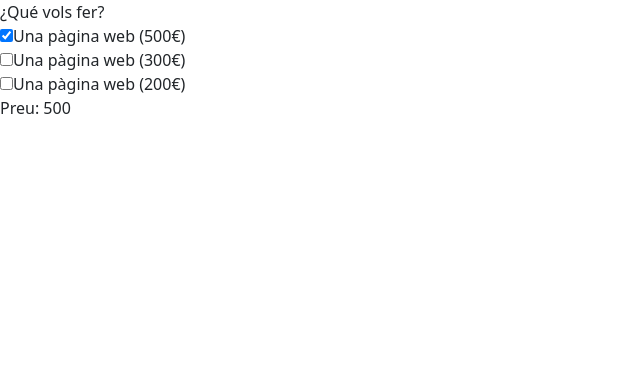
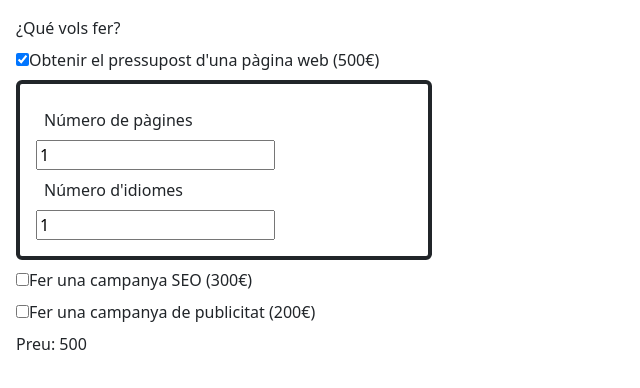
Before and after one commit to DDelgadoD/ITACADEMY-Sprint-7-Pressupost, a Vue app: page / in a window 1280 px wide. Both pictures are taken after a click on the checkbox 6 px from the left and 35 px from the top of the page. Shown: the top 388 px of the page, without its empty margins (0-640 px from the left). Built offline with nearby package versions, Linux system fonts and the light colour scheme.

Commit message:
Nivell 1 - Exercici 2

```diff
--- a/index.html
+++ b/index.html
@@ -7,7 +7,7 @@
     <title>Vite + Vue</title>
   </head>
   <body>
-    <div id="app"></div>
+    <div id="app" class="p-3"></div>
     <script type="module" src="/src/main.js"></script>
   </body>
 </html>
--- a/package.json
+++ b/package.json
@@ -9,6 +9,7 @@
     "preview": "vite preview"
   },
   "dependencies": {
+    "axios": "^1.3.2",
     "bootstrap": "5.3.0-alpha1",
     "popper.js": "^1.16.1",
     "vue": "^3.2.45",
--- a/src/components/Home.vue
+++ b/src/components/Home.vue
@@ -1,35 +1,55 @@
 <template>
-    <div>
+  <div class="mb-2">
     ¿Qué vols fer?
   </div>
-    <div>
-      <input type="checkbox" id="checkbox0" v-on:click = "totalPrice(0)" />
-      <label for="checkbox">Una pàgina web ({{ price[0] }}€)</label>
+  <div class="mb-2">
+    <input type="checkbox" id="checkbox0" @click="totalPrice(0)"/>
+    <label  for="checkbox">Obtenir el pressupost d'una pàgina web  ({{ price[0] }}€)</label>
+    <div v-if="pane" class="mt-2">
+      <Panell :basePrice="0" @totalPrice-emited="(b,l,p,fp) => totalPrice(b,l,p,fp)"/>
+    </div>
+  </div>
+  <div class="mb-2">
+    <input type="checkbox" id="checkbox1" @click="totalPrice(1)" />
+    <label for="checkbox">Fer una campanya SEO  ({{ price[1] }}€)</label>
+  </div>
+  <div class="mb-2">
+    <input type="checkbox" id="checkbox2" @click="totalPrice(2)" />
+    <label for="checkbox">Fer una campanya de publicitat ({{ price[2] }}€)</label>
   </div>
   <div>
-      <input type="checkbox" id="checkbox1" v-on:click = "totalPrice(1)" />
-      <label for="checkbox">Una pàgina web ({{ price[1] }}€)</label>
-    </div>
-    <div>
-      <input type="checkbox" id="checkbox2" v-on:click = "totalPrice(2)" />
-      <label for="checkbox">Una pàgina web ({{ price[2] }}€)</label>
-    </div>
-
-    <div>
-      Preu: {{ total}}
+    Preu: {{ total }}
   </div>
 </template>
 
 <script setup>
 import { ref } from "vue";
+import Panell from "./Panell.vue";
+import { costCalculator } from '../services/pageCost.js';
 
 const check = ref([false, false, false])
 const price = ref([500, 300, 200])
 const total = ref(0)
+const pane = ref(false)
+const lastPaneValue = ref(0)
 
-    const totalPrice = (i) => {
-      check.value[i] = !check.value[i]
-      check.value[i]  ? total.value += price.value[i] : total.value -= price.value[i]
+const totalPrice = (i, lang=0, pages=0, frompane=false) => {
+  if(!frompane) check.value[i] = !check.value[i]
+
+  if( i == 0 && !frompane) pane.value = !pane.value
+
+  if(i == 0){
+    var actualValue
+    check.value[i]
+      ? actualValue = costCalculator(price.value[i], lang, pages)
+      : actualValue = 0
+    total.value = total.value - lastPaneValue.value + actualValue
+    lastPaneValue.value = actualValue
+  }else{
+    check.value[i]
+      ? total.value += costCalculator(price.value[i], lang, pages)
+      : total.value -= costCalculator(price.value[i], lang, pages)
+  }
 }
 
 </script>
--- /dev/null
+++ b/src/components/Panell.vue
@@ -0,0 +1,37 @@
+<template>
+    <div class="card rounded border-dark border-4 col-sm-4 p-3">
+        <div>
+            <label class="m-2 " for="pages-number">Número de pàgines</label>
+            <input
+                type="number" id="pages-number" name="pages-number" min="1"
+                @input="$emit('totalPrice-emited', basePrice, pages, languages, true)" v-model="pages"
+            />
+        </div>
+
+        <div>
+            <label class="m-2" for="pages-languges">Número d'idiomes</label>
+            <input
+                type="number" id="pages-languages" name="pages-languages" min="1"
+                @input="$emit('totalPrice-emited', basePrice, pages, languages, true)" v-model="languages"
+            />
+        </div>
+    </div>
+</template>
+
+<script setup>
+    import { ref, defineEmits } from "vue";
+
+    const props = defineProps({
+        basePrice: Number
+    })
+
+    const emit = defineEmits(['totalPrice-emited'])
+
+    const pages = ref(1)
+    const languages = ref(1)
+
+</script>
+
+<style scoped>
+
+</style>
--- /dev/null
+++ b/src/services/pageCost.js
@@ -0,0 +1,3 @@
+export function costCalculator(base, languages, number) {
+  return base + languages * number * 30
+}
```
Also changed, not shown: 1 other file (tests, documents, lock files or other folders). Lines whose indentation alone changed are shown as unchanged.
